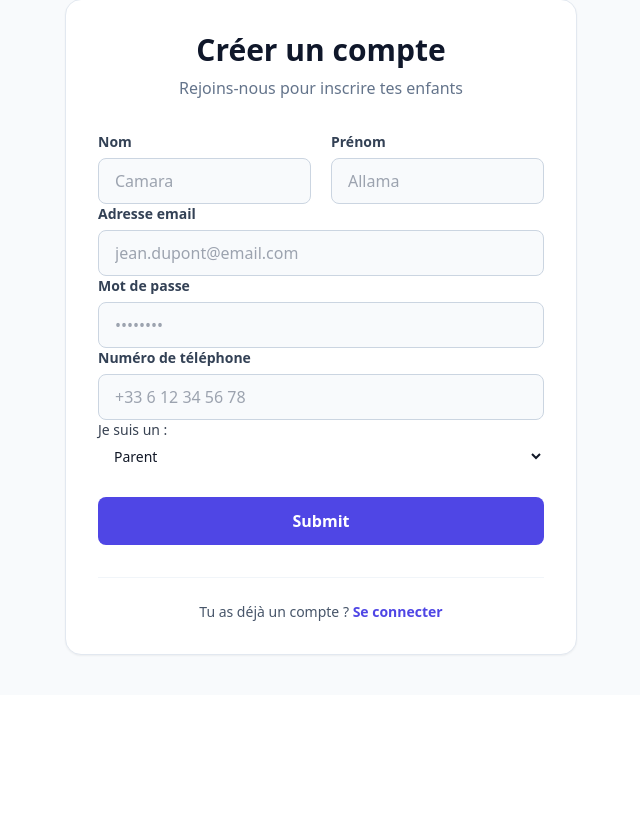
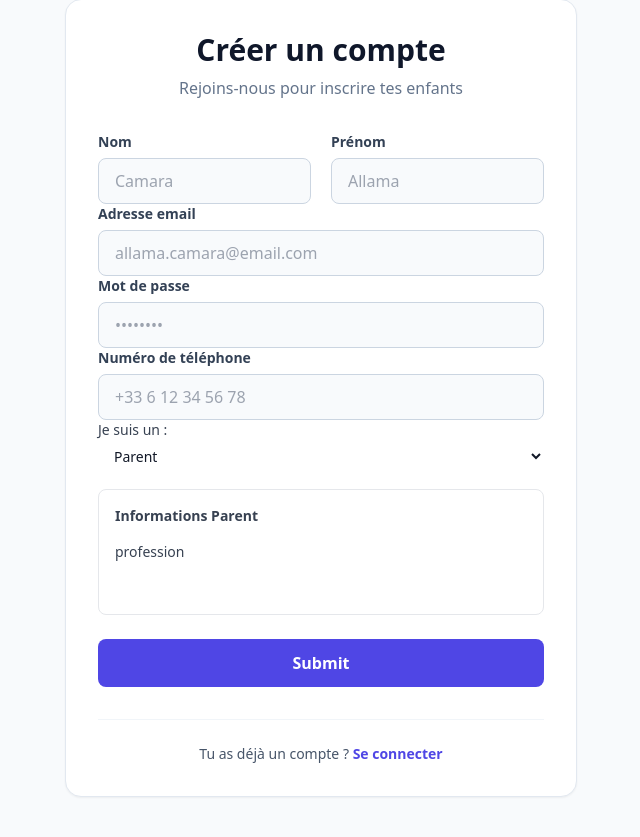
Before and after one commit to Traxblex/creche, a PHP site: page /promo321/index.php?page=inscription in a window 1280 px wide. Shown: the part 166-1003 px from the top of the page, without its empty margins (319-959 px from the left). Before the commit the page ends 822 px from the top, so only its background shows below. Run offline with PHP 8.4, Linux system fonts and the light colour scheme; some libraries are stand-ins or nearby versions.

Commit message:
creation de table enfant et inscription et correction d'inscription

```diff
--- a/view/layout/header.php
+++ b/view/layout/header.php
@@ -33,12 +33,3 @@
 
     <!-- Conteneur principal -->
     <main class="flex-grow container mx-auto px-6 py-10">
-
-<script>
-  const btn = document.getElementById('mobile-menu-button');
-  const menu = document.getElementById('mobile-menu');
-
-  btn.addEventListener('click', () => {
-    menu.classList.toggle('hidden');
-  });
-</script>
--- a/view/login/inscription.php
+++ b/view/login/inscription.php
@@ -21,7 +21,7 @@
 
         <div>
             <label for="email" class="block text-sm font-semibold text-slate-700 mb-1.5">Adresse email</label>
-            <input type="email" id="email" name="email" required placeholder="jean.dupont@email.com"
+            <input type="email" id="email" name="email" required placeholder="allama.camara@email.com"
                 class="w-full px-4 py-2.5 bg-slate-50 border border-slate-300 rounded-lg focus:bg-white focus:ring-2 focus:ring-indigo-500 focus:border-indigo-500 outline-none transition-all">
         </div>
 
@@ -46,13 +46,13 @@
         <div>
             <label for="role-select" class="block text-sm font-medium text-gray-700">Je suis un :</label>
                 <select name="role" id="role-select" class="block w-full rounded-md bg-white px-3 py-1.5 text-base text-gray-900 outline-1 -outline-offset-1 outline-gray-300 placeholder:text-gray-400 focus:outline-2 focus:-outline-offset-2 focus:outline-indigo-600 sm:text-sm/6">
-                    <option value="freelance">Parent</option>
-                    <option value="client">Animateur</option>
+                    <option value="parent">Parent</option>
+                    <option value="animateur">Animateur</option>
                 </select>
         </div>
 
-        <div id="champs-client-supplementaires" class="hidden mt-4 space-y-4 p-4 border border-gray-200 rounded-lg">
-            <h3 class="text-sm font-bold text-gray-700">Informations suplementaire</h3>
+        <div id="animateur" class="hidden mt-4 space-y-4 p-4 border border-gray-200 rounded-lg">
+            <h3 class="text-sm font-bold text-gray-700">Informations Animateur</h3>
 
             <div>
                 <label class="block text-sm font-medium text-gray-700"> Experience </label>
@@ -60,10 +60,19 @@
             </div>
 
             <div>
-                <label class="block text-sm font-medium text-gray-700"></label>
-                <input type="number" name="siret" maxlength="14" class="block w-full rounded-md bg-white px-3 py-1.5 text-base text-gray-900 outline-1 -outline-offset-1 outline-gray-300 placeholder:text-gray-400 focus:outline-2 focus:-outline-offset-2 focus:outline-indigo-600 sm:text-sm/6">
+                <label class="block text-sm font-medium text-gray-700"> Disponibilité </label>
+                <input type="radio" name="disponible" value="1" class="mr-2"> Oui
+                <input type="radio" name="disponible" value="0" class="mr-2"> Non
             </div>
 
+        </div>
+        <div id="parent" class=" mt-4 space-y-4 p-4 border border-gray-200 rounded-lg">
+            <h3 class="text-sm font-bold text-gray-700">Informations Parent</h3>
+
+            <div>
+                <label class="block text-sm font-medium text-gray-700"> profession </label>
+                <input type="text" name="profession" class="block w-full rounded-md bg-white px-3 py-1.5 text-base text-gray-900 outline-1 -outline-offset-1 outline-gray-300 placeholder:text-gray-400 focus:outline-2 focus:-outline-offset-2 focus:outline-indigo-600 sm:text-sm/6">
+            </div>
         </div>
 
         <input type="hidden" value="inscrire" name= "action">
@@ -77,3 +86,23 @@
         </p>
     </div>
 </div>
+
+<script>
+  const animateur = document.getElementById('animateur');
+  const parent = document.getElementById('parent');
+const roleSelect = document.getElementById('role-select');
+if (roleSelect) {
+  roleSelect.addEventListener('change', function() {
+    if (this.value == 'animateur') {
+      animateur.classList.remove('hidden');
+      parent.classList.add('hidden');
+    } else if (this.value == 'parent') {
+      parent.classList.remove('hidden');
+      animateur.classList.add('hidden');
+    } else {
+      animateur.classList.add('hidden');
+      parent.classList.add('hidden');
+    }
+  });
+}
+</script>
```
Also changed, not shown: bdd/bdd.sql (+20 -5 lines), controller/utilisateur/utilisateurController.php (+12 -5 lines), model/utilisateur.php (+24 -14 lines), model/Animateur.php (deleted), model/parent.php (deleted).
